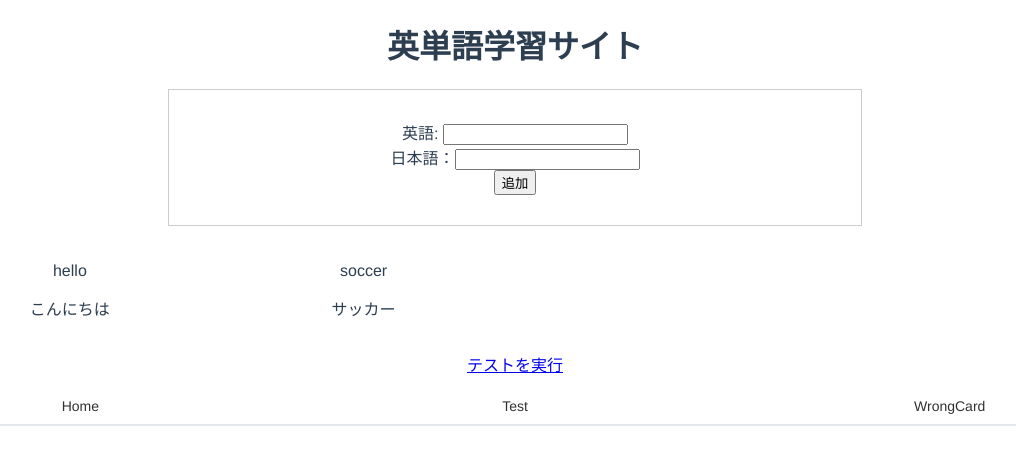
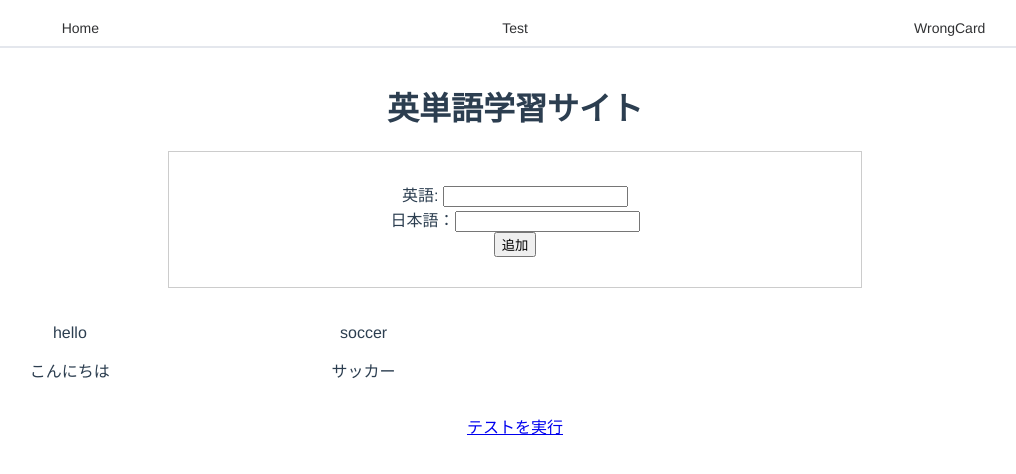
Before and after one commit to nysdin/FlashCard, a Vue app: page / in a window 1280 px wide. Shown: the top 474 px of the page, without its empty margins (125-1141 px from the left). Built offline with nearby package versions, Linux system fonts and the light colour scheme.

Commit message:
tabを上部に固定

```diff
--- a/src/App.vue
+++ b/src/App.vue
@@ -1,11 +1,11 @@
 <template>
   <div id="app">
+    <el-tabs :tab-position="'top'" @tab-click="changePage" :stretch="true">
+      <el-tab-pane label="Home" name="home"></el-tab-pane>
+      <el-tab-pane label="Test" name="test"></el-tab-pane>
+      <el-tab-pane label="WrongCard" name="wrongCard"></el-tab-pane>
+    </el-tabs>
     <router-view/>
-      <el-tabs :tab-position="'bottom'" @tab-click="changePage" :stretch="true">
-        <el-tab-pane label="Home" name="home"></el-tab-pane>
-        <el-tab-pane label="Test" name="test"></el-tab-pane>
-        <el-tab-pane label="WrongCard" name="wrongCard"></el-tab-pane>
-    </el-tabs>
   </div>
 </template>
 
@@ -33,6 +33,7 @@ export default {
   -moz-osx-font-smoothing: grayscale;
   text-align: center;
   color: #2c3e50;
+  position: relative;
 }
 #nav {
   padding: 30px;
```
